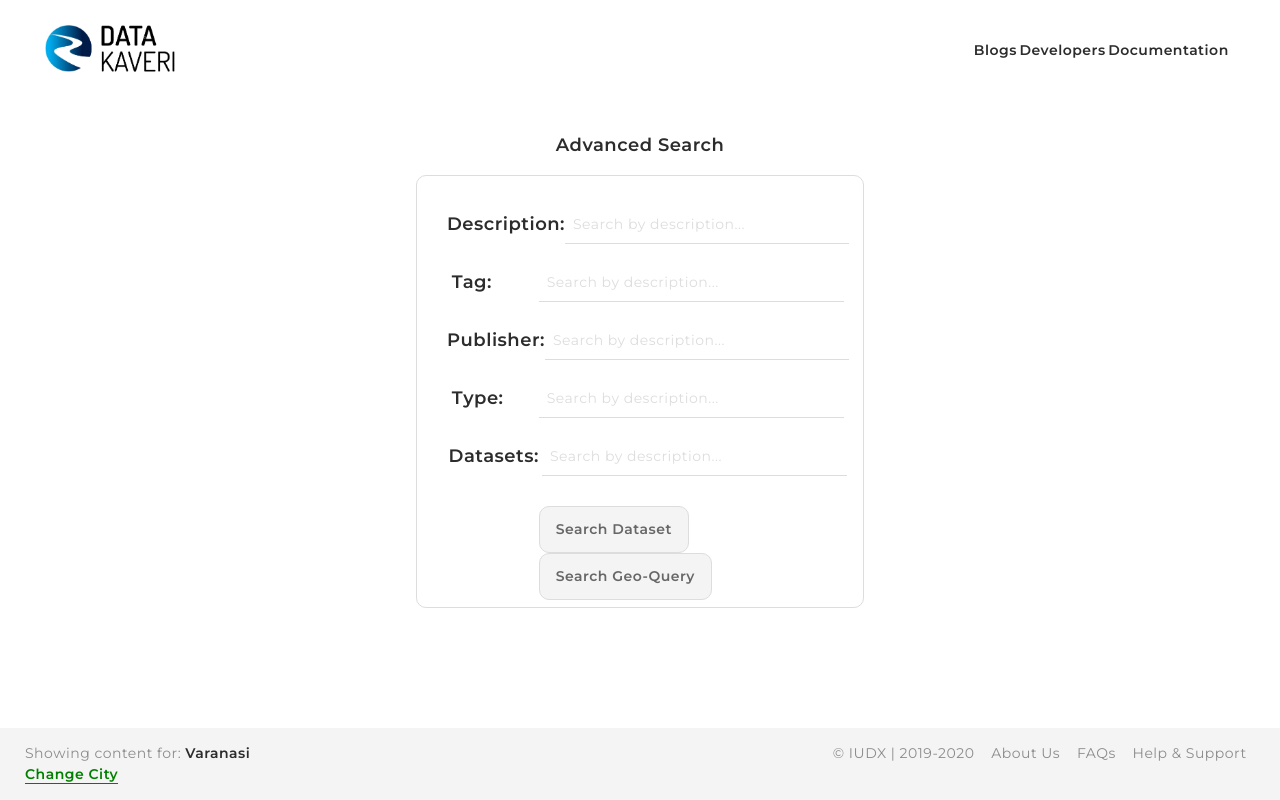
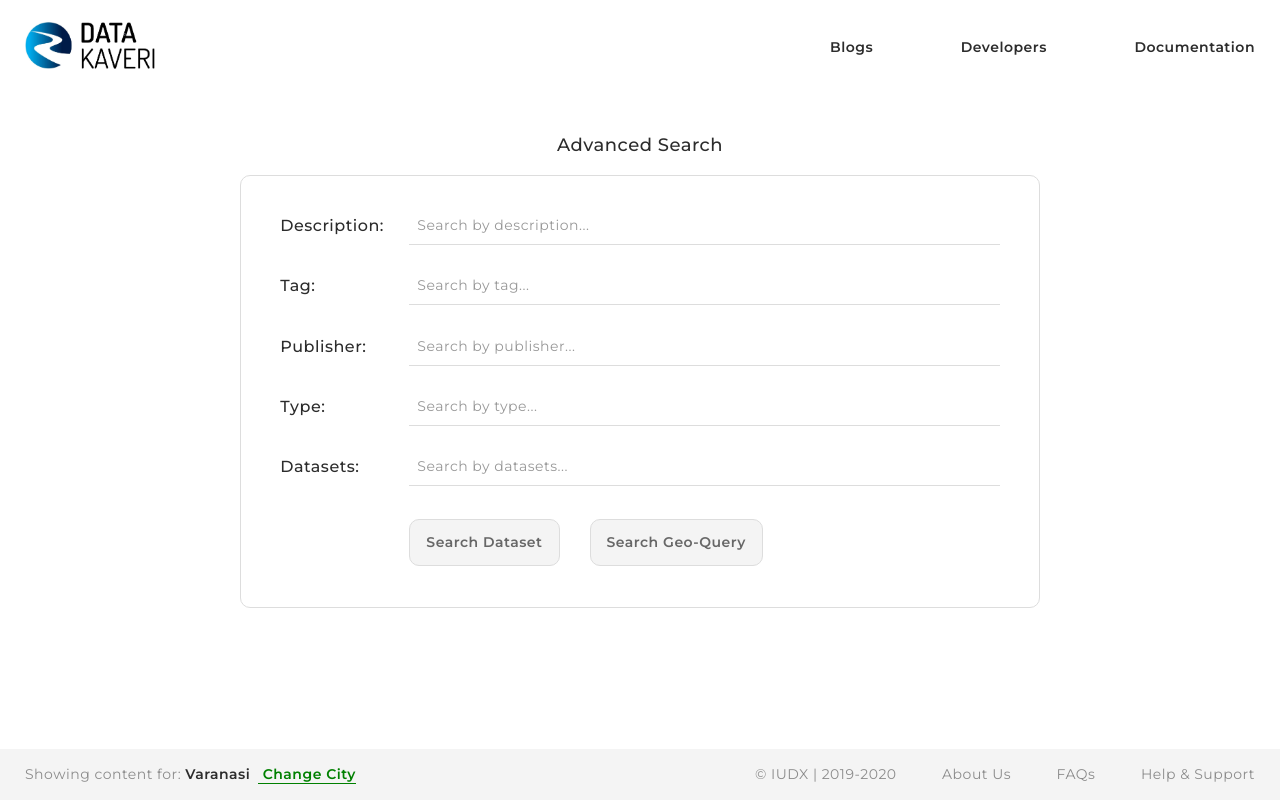
Before and after one commit to datakaveri/iudx-catalogue-ui, an Angular app: page /advanced-search in a window 1280 px wide. Built offline with nearby package versions, Linux system fonts and the light colour scheme.

Commit message:
fixed some ui issues

```diff
--- a/src/app/advanced-search/advanced-search.component.html
+++ b/src/app/advanced-search/advanced-search.component.html
@@ -11,25 +11,25 @@
         <div class="advanceSearch__item">
             <div class="advanceSearch__type">Tag:</div>
             <div class="advanceSearch__input">
-                <input type="text" class="advanceSearch__inputBox" placeholder="Search by description...">
+                <input type="text" class="advanceSearch__inputBox" placeholder="Search by tag...">
             </div>
         </div>
         <div class="advanceSearch__item">
             <div class="advanceSearch__type">Publisher:</div>
             <div class="advanceSearch__input">
-                <input type="text" class="advanceSearch__inputBox" placeholder="Search by description...">
+                <input type="text" class="advanceSearch__inputBox" placeholder="Search by publisher...">
             </div>
         </div>
         <div class="advanceSearch__item">
             <div class="advanceSearch__type">Type:</div>
             <div class="advanceSearch__input">
-                <input type="text" class="advanceSearch__inputBox" placeholder="Search by description...">
+                <input type="text" class="advanceSearch__inputBox" placeholder="Search by type...">
             </div>
         </div>
         <div class="advanceSearch__item">
             <div class="advanceSearch__type">Datasets:</div>
             <div class="advanceSearch__input">
-                <input type="text" class="advanceSearch__inputBox" placeholder="Search by description...">
+                <input type="text" class="advanceSearch__inputBox" placeholder="Search by datasets...">
             </div>
         </div>
         <div class="advanceSearch__item">
--- a/src/app/advanced-search/advanced-search.component.scss
+++ b/src/app/advanced-search/advanced-search.component.scss
@@ -7,7 +7,7 @@ a {
   left: 50%;
   top: 45%;
   transform: translate(-50%, -50%);
-  width: 35%;
+  width: 800px;
   height: 57%;
 
   &__container {
@@ -42,26 +42,28 @@ a {
     text-align: center;
     height: 5%;
     margin-bottom: 20px;
+    font-size: 18px;
 
   }
 
   &__title,
   &__type {
     color: var(--primary);
-    font-size: 18px;
-    font-weight: 600;
+    font-weight: 500;
 
   }
 
   &__type {
-    flex-basis: 20%;
+    font-size: 16px;
+    flex-basis: 15%;
   }
 
   &__input {
-    flex-basis: 75%;
+    flex-basis: 80%;
   }
 
   &__inputBox {
+    box-sizing: border-box;
     font-weight: 500;
     width: 100%;
     padding: 8px;
@@ -87,3 +89,7 @@ a {
   text-align: center;
   color: #676767;
 }
+
+::placeholder {
+  color: var(--tertiary);
+}
--- a/src/app/change-city/change-city.component.html
+++ b/src/app/change-city/change-city.component.html
@@ -2,7 +2,8 @@
     <div class="searchCity__container">
         <div class="searchBox">
             <span class="searchBox__icon searchBox__icon--search"><img src='../../assets/search.png'></span>
-            <input (input)="handleChange()" type="text" class="searchBox__input" placeholder="Search City...">
+            <input (input)="handleChange()" [(ngModel)]="query" type="text" class="searchBox__input"
+                placeholder="Search City...">
             <span (click)='changeValue()' class="searchBox__icon searchBox__icon--close"><img
                     src='../../assets/cross.png'></span>
         </div>
--- a/src/app/change-city/change-city.component.scss
+++ b/src/app/change-city/change-city.component.scss
@@ -91,7 +91,7 @@
   }
 
   img {
-    width: 25px;
+    width: 20px;
   }
 }
 
--- a/src/app/change-city/change-city.component.ts
+++ b/src/app/change-city/change-city.component.ts
@@ -11,10 +11,11 @@ import { InterceptorService } from '../interceptor.service';
 export class ChangeCityComponent implements OnInit {
 
   results: any[] = [];
+  query: string;
   result;
   queryField: FormControl = new FormControl();
   fadeIn: any;
-  baseUrl: string = 'https://api.github.com/users/aakashsr';
+  baseUrl: string = 'https://api.github.com/users/';
 
   constructor(private _changeCity: InterceptorService) { }
 
@@ -23,7 +24,7 @@ export class ChangeCityComponent implements OnInit {
   }
 
   handleChange() {
-    this._changeCity.get_api(this.baseUrl)
+    this._changeCity.get_api(this.baseUrl + this.query)
       .then((result) => this.results.push(result)
       )
   }
--- a/src/app/footer/footer.component.scss
+++ b/src/app/footer/footer.component.scss
@@ -19,7 +19,7 @@ li {
   }
 
   &__left {
-    flex-basis: 20%;
+    flex-basis: 50%;
 
     &--content {
       color: #8c8c8c;
@@ -27,13 +27,16 @@ li {
   }
 
   &__right {
-    flex-basis: 35%;
+    flex-basis: 50%;
+    display: flex;
+    justify-content: flex-end;
   }
 
   &__list {
-    width: 100%;
+    width: 70%;
     display: flex;
-    justify-content: space-around;
+    justify-content: space-between;
+    min-width: 500px;
   }
 
   &__item {
--- a/src/app/header/header.component.html
+++ b/src/app/header/header.component.html
@@ -1,13 +1,13 @@
 <header class="header">
     <div class="logo__container">
-        <img src="../../assets/logo.png" alt="" class="logo">
+        <a href="/"><img src="../../assets/logo.png" alt="" class="logo"></a>
     </div>
     <nav class='navigation'>
         <ul class="navList">
-            <li class="navItem"><a href="" class="navLink">Blogs</a></li>
-            <li (mouseover)="showDevCard=true" (mouseout)="showDevCard=false" class="navItem"><a href=""
+            <li class="navItem"><a href="#" class="navLink">Blogs</a></li>
+            <li (mouseover)="showDevCard=true" (mouseout)="showDevCard=false" class="navItem"><a href="#"
                     class="navLink">Developers</a></li>
-            <li (mouseover)="showDocCard=true" (mouseout)="showDocCard=false" class="navItem"><a href=""
+            <li (mouseover)="showDocCard=true" (mouseout)="showDocCard=false" class="navItem"><a href="#"
                     class="navLink">Documentation</a></li>
         </ul>
         <div *ngIf="showDevCard" class="developers">
--- a/src/app/header/header.component.scss
+++ b/src/app/header/header.component.scss
@@ -6,23 +6,25 @@ li {
   list-style-type: none;
 }
 
+.header {
+  padding: 20px 25px;
+}
+
 .header,
 .navList {
   display: flex;
   justify-content: space-between;
-  padding: 20px 25px;
   align-items: center;
 }
 
 .navigation {
   display: flex;
-  flex-basis: 25%;
+  width: 425px;
   position: relative;
 }
 
 .navList {
   flex-basis: 100%;
-  justify-content: space-around;
 }
 
 .navLink {
@@ -31,7 +33,6 @@ li {
 
 .logo {
   width: 130px;
-  padding-left: 20px;
 }
 
 
@@ -39,15 +40,15 @@ li {
 
 .developers,
 .documentation {
-  top: 90%;
+  top: 160%;
   position: absolute;
-  width: 80%;
+  width: 90%;
 }
 
 .developers {
   right: 20%;
   height: 20vh;
-  width: 80%;
+  width: 85%;
 }
 
 .documentation {
--- a/src/app/landing-page/landing-page.component.scss
+++ b/src/app/landing-page/landing-page.component.scss
@@ -14,7 +14,7 @@ li {
     top: 50%;
     left: 50%;
     transform: translate(-50%, -50%);
-    width: 55%;
+    width: 1000px;
     height: 60%;
     display: flex;
     flex-direction: column;
@@ -128,6 +128,6 @@ li {
 
   &--content {
     color: #676767;
-    font-size: 50px
+    font-size: 50px;
   }
 }
```
